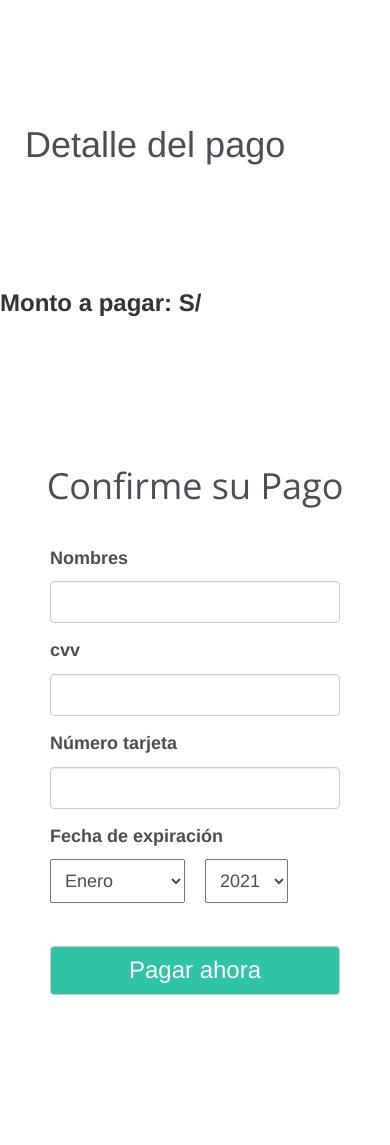
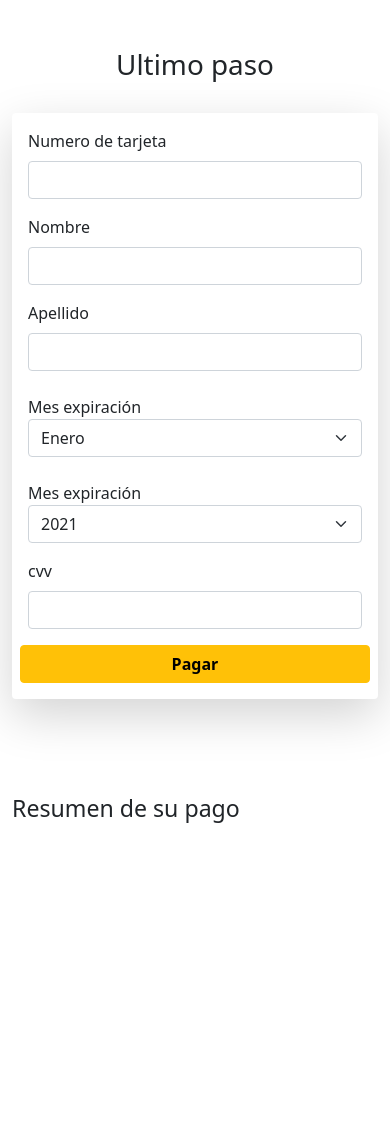
Before and after one commit to jaimenestares1012/Calidad, a Django app: template templates/servicio/pasarella.html in a window 390 px wide. After the commit the page ends 823 px from the top, so only its background shows below. Run offline with Django 3.2, Linux system fonts and the light colour scheme; the template is opened without the code that fills it, so the values that code supplies are empty; some libraries are stand-ins or nearby versions.

Commit message:
mejora en la vista "Pasarella"

```diff
--- a/templates/servicio/pasarella.html
+++ b/templates/servicio/pasarella.html
@@ -1,55 +1,42 @@
-<!DOCTYPE html>
-<html>
+<!doctype html>
+<html lang="en">
 
 <head>
+    <!-- Required meta tags -->
     <meta charset="utf-8">
     <meta name="viewport" content="width=device-width, initial-scale=1">
-    <title>Credit Card Validation Demo</title>
 
-    <link href="https://fonts.googleapis.com/css?family=Open+Sans" rel="stylesheet">
-    <link rel="stylesheet" href="http://maxcdn.bootstrapcdn.com/bootstrap/3.3.7/css/bootstrap.min.css">
-    <link rel="stylesheet" type="text/css" href="assets/css/styles.css">
-    <link rel="stylesheet" type="text/css" href="assets/css/demo.css">
+    <!-- Bootstrap CSS -->
+    <link href="https://cdn.jsdelivr.net/npm/bootstrap@5.0.2/dist/css/bootstrap.min.css" rel="stylesheet"
+        integrity="sha384-EVSTQN3/azprG1Anm3QDgpJLIm9Nao0Yz1ztcQTwFspd3yD65VohhpuuCOmLASjC" crossorigin="anonymous">
+
+    <title>Pago</title>
 </head>
 
 <body>
+    <h1 style="text-align: center;" class="mt-5"> Ultimo paso </h1>
 
+    <div class="container">
         <div class="row">
-    <div class="col-sm-5">
-        <h1 class="creditCardForm">Detalle del pago</h1>
-        <div class="form-group owner">
-            <h3 class="col-4" style="text-align:justify; ">
-                <label>Monto a pagar: S/</label>
-                {% for e in pagos %}
-                    {{e.monto}}
-                {% endfor %}
-                <label style="background-color: aquamarine;"> </label>
-            </h3>
-
+            <div class="col-md-6">
+                <div class="shadow-lg p-3 mb-5 mt-4 bg-body rounded">
+                    <div class="col-md-12">
+                        <form  class="row g-3 needs-validations" novalidate>
+                            <div class="col-md-12">
+                                <label for="numero" class="form-label">Numero de tarjeta</label>
+                                <input type="numero" name="numero" type="text" class="form-control" required>
                             </div>
+                            <div class="col-md-6">
+                                <label for="nombre" class="form-label">Nombre</label>
+                                <input type="nombre" name="nombre" type="text" class="form-control" required>
                             </div>
-    <div class="col-sm-7">
-        <div class="creditCardForm">
-            <div class="heading">
-                <h1>Confirme su Pago</h1>
+                            <div class="col-md-6">
+                                <label for="apellido" class="form-label">Apellido</label>
+                                <input type="apellido" name="apellido" type="text" class="form-control" required>
                             </div>
-            <div class="payment">
-                <form>
-                    <div class="form-group owner">
-                        <label for="owner">Nombres</label>
-                        <input type="text" class="form-control" id="owner">
-                    </div>
-                    <div class="form-group CVV">
-                        <label for="cvv">cvv</label>
-                        <input type="text" class="form-control" id="cvv">
-                    </div>
-                    <div class="form-group" id="card-number-field">
-                        <label for="cardNumber">Número tarjeta</label>
-                        <input type="number" class="form-control" id="cardNumber">
-                    </div>
-                    <div class="form-group" id="expiration-date">
-                        <label>Fecha de expiración</label>
-                        <select>
+                            <div class="col-md-4 mt-4">
+                                <label  for="fecha" >Mes expiración</label>
+                                <select name="mes" id="mes" class="form-select" required>
                                     <option value="01">Enero</option>
                                     <option value="02">Febrero </option>
                                     <option value="03">Marzo</option>
@@ -63,113 +50,87 @@
                                     <option value="11">Noviembre</option>
                                     <option value="12">Deciembre</option>
                                 </select>
-                        <select>
-                            <option value="16"> 2021</option>
-                            <option value="17"> 2022</option>
-                            <option value="18"> 2023</option>
-                            <option value="19"> 2024</option>
-                            <option value="20"> 2025</option>
-                            <option value="21"> 2026</option>
+                            </div>
+                            <div class="col-md-4 mt-4">
+                                <label for="fecha">Mes expiración</label>
+                                <select name="year" id="year" class="form-select" required>
+                                    <option value="2021"> 2021</option>
+                                    <option value="2022"> 2022</option>
+                                    <option value="2023"> 2023</option>
+                                    <option value="2024"> 2024</option>
+                                    <option value="2025"> 2025</option>
+                                    <option value="2026 "> 2026</option>
                                 </select>
                             </div>
-                    <div class="form-group" id="pay-now">
-                        <button type="submit" class="btn btn-default" id="confirm-purchase">Pagar ahora</button>
+                            <div class="col-md-4">
+                                <label for="cvv" class="form-label">cvv</label>
+                                <input type="cvv" name="cvv" type="text" class="form-control">
                             </div>
+                            <button type="submit" class="btn btn-warning fw-bold">Pagar</button>
                         </form>
                     </div>
+
                 </div>
+            </div>
+            <div class="col-md-6">
+                <h3 class="mt-5">Resumen de su pago</h3>
+                <h5 class="col-md-12" style="text-align:justify; ">
+
+                    {% for e in pagos %}
+                     <label>Monto a pagar: S/</label> {{e.monto}}
+                     <br>
+                    <label>Mes al que pertenece: </label> {{e.mes}}
+                    <br>
+                    <label>Servicio: </label> {{e.servicio}}
+
+                    {% endfor %}
+                    <label style="background-color: aquamarine;"> </label>
+                </h5>
             </div>
         </div>
 
+    </div>
 
-    <!-- The HTML for our form will go here -->
 
-    <script src="https://ajax.googleapis.com/ajax/libs/jquery/1.12.4/jquery.min.js"></script>
-    <script src="assets/js/jquery.payform.min.js" charset="utf-8"></script>
-    <script src="assets/js/script.js"></script>
+
+
+
+
+    <!-- Optional JavaScript; choose one of the two! -->
+
+    <!-- Option 1: Bootstrap Bundle with Popper -->
+    <script src="https://cdn.jsdelivr.net/npm/bootstrap@5.0.2/dist/js/bootstrap.bundle.min.js"
+        integrity="sha384-MrcW6ZMFYlzcLA8Nl+NtUVF0sA7MsXsP1UyJoMp4YLEuNSfAP+JcXn/tWtIaxVXM"
+        crossorigin="anonymous"></script>
+
+    <!-- Option 2: Separate Popper and Bootstrap JS -->
+    <!--
+    <script src="https://cdn.jsdelivr.net/npm/@popperjs/core@2.9.2/dist/umd/popper.min.js" integrity="sha384-IQsoLXl5PILFhosVNubq5LC7Qb9DXgDA9i+tQ8Zj3iwWAwPtgFTxbJ8NT4GN1R8p" crossorigin="anonymous"></script>
+    <script src="https://cdn.jsdelivr.net/npm/bootstrap@5.0.2/dist/js/bootstrap.min.js" integrity="sha384-cVKIPhGWiC2Al4u+LWgxfKTRIcfu0JTxR+EQDz/bgldoEyl4H0zUF0QKbrJ0EcQF" crossorigin="anonymous"></script>
+    -->
+
+    <script>
+        // Example starter JavaScript for disabling form submissions if there are invalid fields
+            (function () {
+                'use strict'
+
+                // Fetch all the forms we want to apply custom Bootstrap validation styles to
+                var forms = document.querySelectorAll('.needs-validation')
+
+                // Loop over them and prevent submission
+                Array.prototype.slice.call(forms)
+                    .forEach(function (form) {
+                        form.addEventListener('submit', function (event) {
+                            if (!form.checkValidity()) {
+                                event.preventDefault()
+                                event.stopPropagation()
+                            }
+
+                            form.classList.add('was-validated')
+                        }, false)
+                    })
+            })()
+    </script>
 </body>
 
 </html>
-
-<style>
-    .creditCardForm {
-    max-width: 700px;
-    background-color: #fff;
-    margin: 100px auto;
-    overflow: hidden;
-    padding: 25px;
-    color: #4c4e56;
-}
-.creditCardForm label {
-    width: 100%;
-    margin-bottom: 10px;
-}
-.creditCardForm .heading h1 {
-    text-align: center;
-    font-family: 'Open Sans', sans-serif;
-    color: #4c4e56;
-}
-.creditCardForm .payment {
-    float: left;
-    font-size: 18px;
-    padding: 10px 25px;
-    margin-top: 20px;
-    position: relative;
-}
-.creditCardForm .payment .form-group {
-    float: left;
-    margin-bottom: 15px;
-}
-.creditCardForm .payment .form-control {
-    line-height: 40px;
-    height: auto;
-    padding: 0 16px;
-}
-.creditCardForm .owner {
-    width: 63%;
-    margin-right: 10px;
-}
-.creditCardForm .CVV {
-    width: 35%;
-}
-.creditCardForm #card-number-field {
-    width: 100%;
-}
-.creditCardForm #expiration-date {
-    width: 49%;
-}
-.creditCardForm #credit_cards {
-    width: 50%;
-    margin-top: 25px;
-    text-align: right;
-}
-.creditCardForm #pay-now {
-    width: 100%;
-    margin-top: 25px;
-}
-.creditCardForm .payment .btn {
-    width: 100%;
-    margin-top: 3px;
-    font-size: 24px;
-    background-color: #2ec4a5;
-    color: white;
-}
-.creditCardForm .payment select {
-    padding: 10px;
-    margin-right: 15px;
-}
-.transparent {
-    opacity: 0.2;
-}
-@media(max-width: 650px) {
-    .creditCardForm .owner,
-    .creditCardForm .CVV,
-    .creditCardForm #expiration-date,
-    .creditCardForm #credit_cards {
-        width: 100%;
-    }
-    .creditCardForm #credit_cards {
-        text-align: left;
-    }
-}
-</style>
```
Lines whose indentation alone changed are shown as unchanged.
